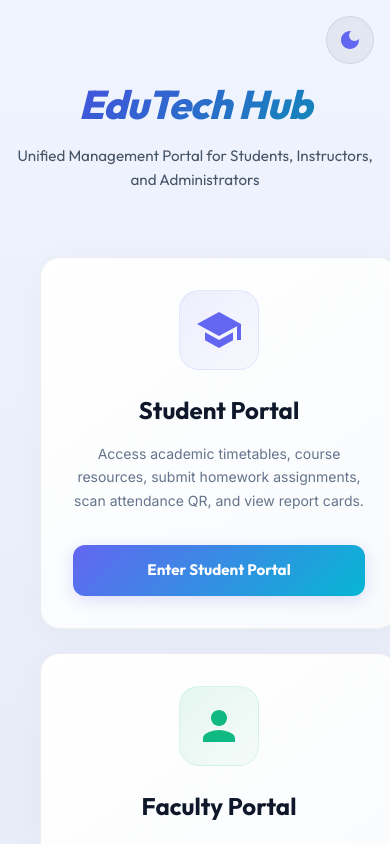
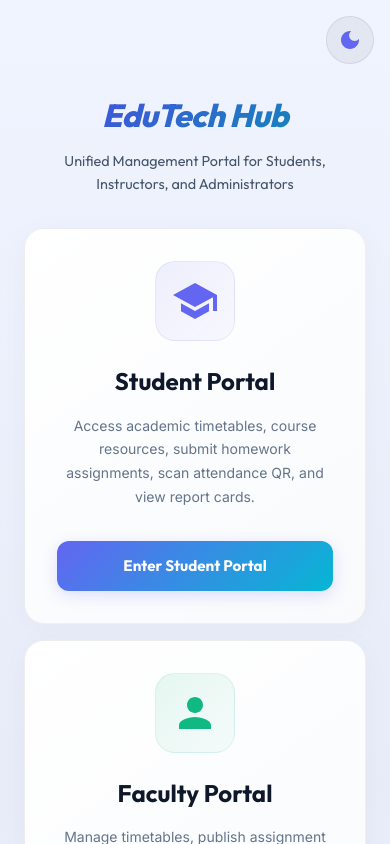
Before and after one commit to addi4109/collage-managment-system, a React (Vite) app in the folder frontend/: page /portal in a window 390 px wide. Shown: the top 844 px of the page. Built offline with nearby package versions, Linux system fonts and the light colour scheme; no server answers.

Commit message:
UI: Improve responsiveness for mobile devices

```diff
--- a/frontend/src/layouts/DashboardLayout.jsx
+++ b/frontend/src/layouts/DashboardLayout.jsx
@@ -571,7 +571,6 @@ export default function DashboardLayout({ mode, toggleTheme }) {
         </Drawer>
       </Box>
 
-      {/* Outer Content Layout Container */}
       <Box
         component="main"
         sx={{
@@ -579,6 +578,8 @@ export default function DashboardLayout({ mode, toggleTheme }) {
           p: { xs: 2, md: 3 },
           width: { xs: '100%', md: `calc(100% - ${drawerWidth}px)` },
           mt: '64px',
+          boxSizing: 'border-box',
+          overflowX: 'hidden',
         }}
       >
         <Outlet />
--- a/frontend/src/pages/AuthLanding.jsx
+++ b/frontend/src/pages/AuthLanding.jsx
@@ -126,7 +126,7 @@ export default function AuthLanding({ mode, toggleTheme }) {
 
       <Container maxWidth="xl" sx={{ position: 'relative', zIndex: 1, pt: { xs: 6, sm: 0 }, px: { md: 4 } }}>
         {/* Title Section */}
-        <Box sx={{ textAlign: 'center', mb: 8 }}>
+        <Box sx={{ textAlign: 'center', mb: { xs: 4, sm: 6, md: 8 }, mt: { xs: 2, sm: 0 } }}>
           <Typography
             variant="h2"
             sx={{
@@ -140,7 +140,7 @@ export default function AuthLanding({ mode, toggleTheme }) {
               WebkitBackgroundClip: 'text',
               WebkitTextFillColor: 'transparent',
               backgroundClip: 'text',
-              fontSize: { xs: '2.5rem', md: '3.5rem' },
+              fontSize: { xs: '2rem', sm: '2.5rem', md: '3.5rem' },
             }}
           >
             EduTech Hub
@@ -152,7 +152,8 @@ export default function AuthLanding({ mode, toggleTheme }) {
               color: isDark ? '#94A3B8' : '#475569',
               maxWidth: 600,
               mx: 'auto',
-              fontSize: { xs: '0.95rem', md: '1.15rem' },
+              px: { xs: 2, sm: 0 },
+              fontSize: { xs: '0.9rem', sm: '1rem', md: '1.15rem' },
             }}
           >
             Unified Management Portal for Students, Instructors, and Administrators
@@ -160,7 +161,7 @@ export default function AuthLanding({ mode, toggleTheme }) {
         </Box>
 
         {/* Portal Cards */}
-        <Grid container spacing={3} justifyContent="center" sx={{ maxWidth: '1400px', mx: 'auto' }}>
+        <Grid container spacing={{ xs: 2, sm: 3 }} justifyContent="center" sx={{ maxWidth: '1400px', mx: 'auto', px: { xs: 1, sm: 0 } }}>
           {portals.map((portal, idx) => (
             <Grid item xs={12} sm={6} md={3} key={portal.role}>
               <Card
```
